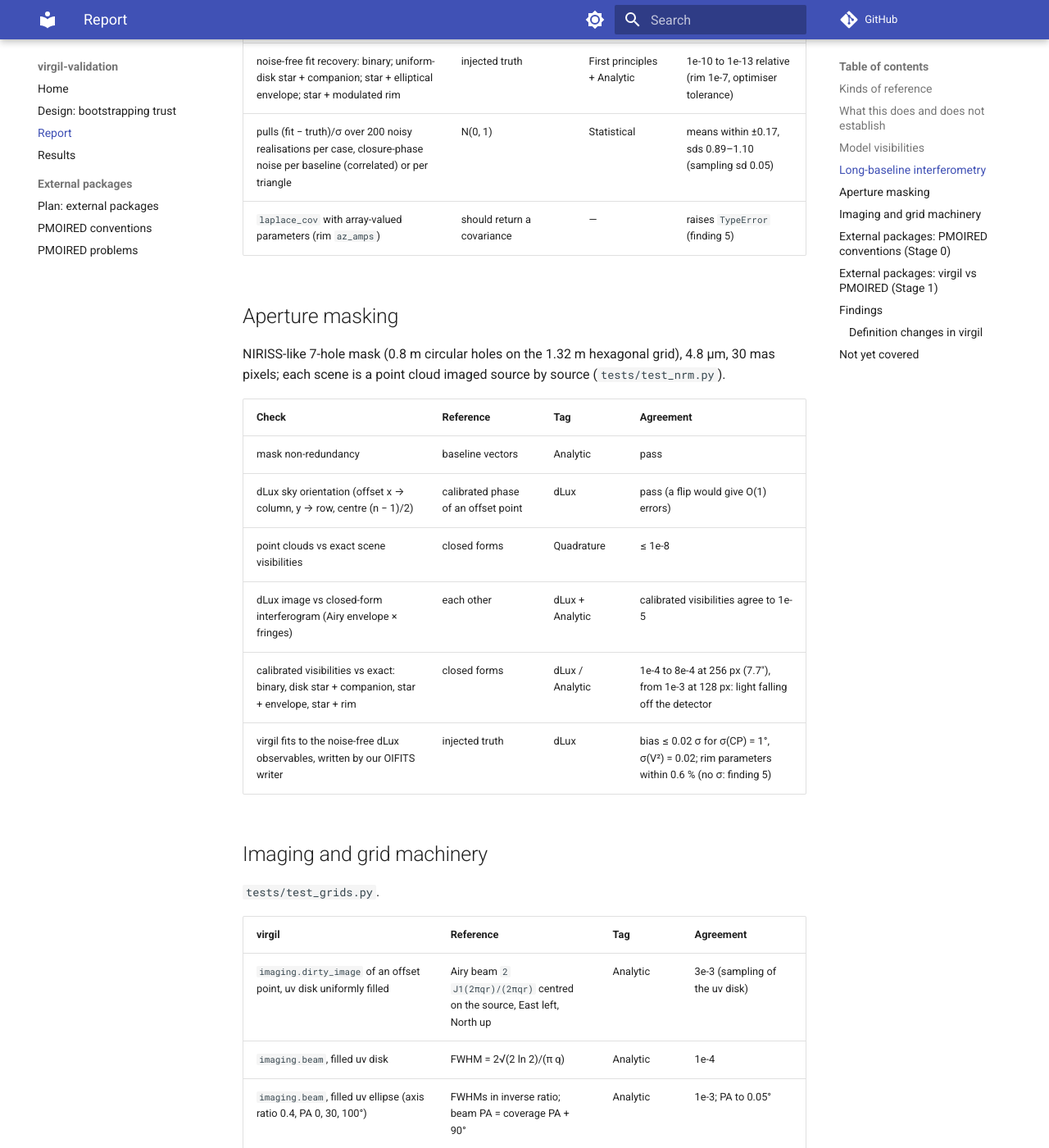
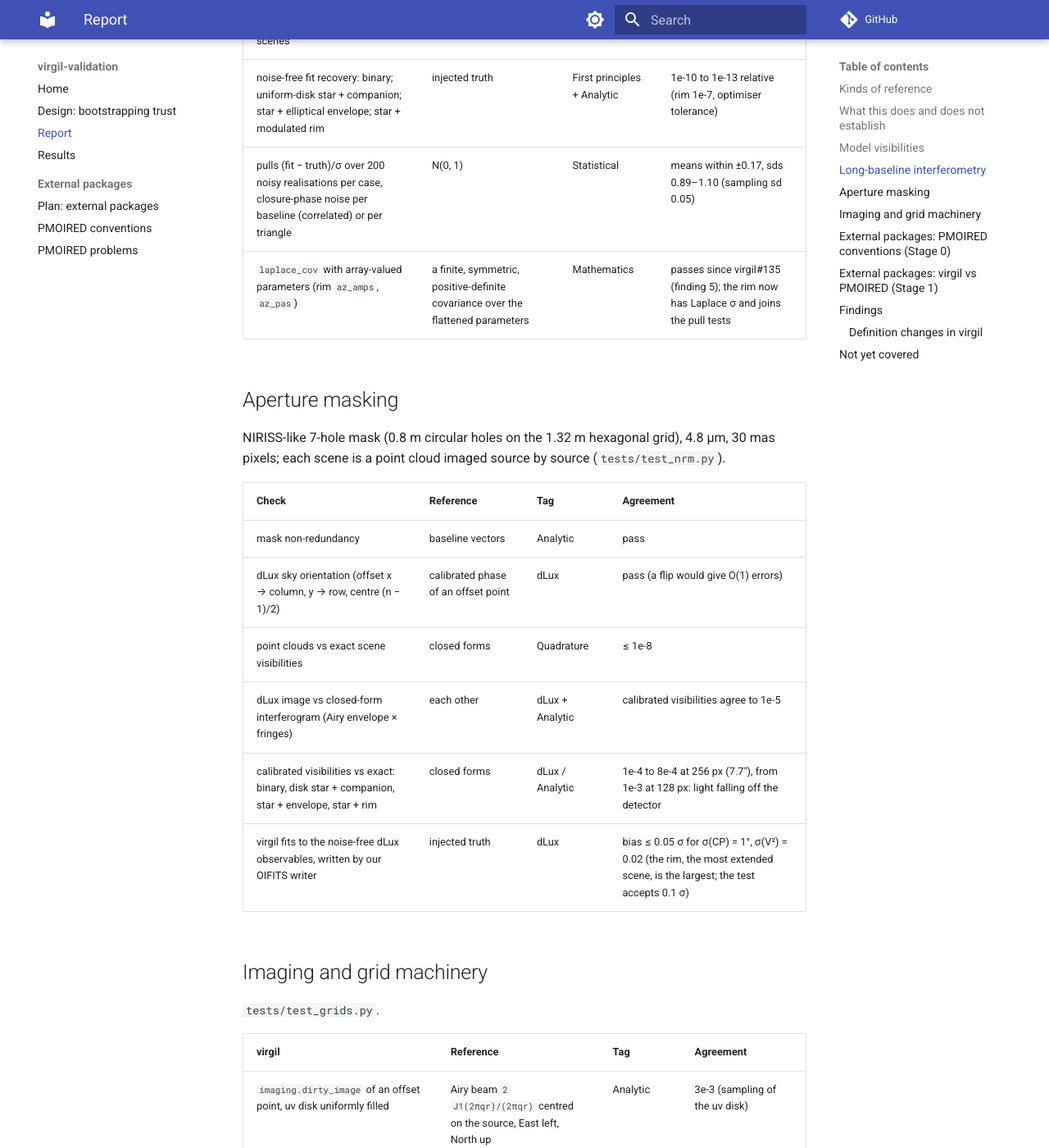
Before and after one commit to benjaminpope/virgil-validation, an MkDocs documentation site: the page built from docs/report.md, in a window 1280 px wide and 1400 px high, scrolled down 2998 px. Shown: the whole window at 82% size. Built offline with MkDocs 1.6.1 and Material for MkDocs 9.7.7, drawn with Linux system fonts in a browser that asks for light colours; comment, search, counter and statistics services are not loaded.

Commit message:
Review: finding 5 described as fixed throughout; masking bias bound 0.05 sigma (rim largest); report pulls include the rim
Co-Authored-By: Claude Opus 5.5 <noreply@anthropic.com>

```diff
--- a/docs/report.md
+++ b/docs/report.md
@@ -72,7 +72,7 @@ Four VLTI UTs, 7 hour angles, 6 channels in H–K, declination −50°
 | our OIFITS file read by `OIData`; `data.model(...)` vs the V² and closure phases we wrote, for 4 scenes | our writer, our closure phases (T3 = V12 V23 V13*) | First principles | 5e-16 |
 | noise-free fit recovery: binary; uniform-disk star + companion; star + elliptical envelope; star + modulated rim | injected truth | First principles + Analytic | 1e-10 to 1e-13 relative (rim 1e-7, optimiser tolerance) |
 | pulls (fit − truth)/σ over 200 noisy realisations per case, closure-phase noise per baseline (correlated) or per triangle | N(0, 1) | Statistical | means within ±0.17, sds 0.89–1.10 (sampling sd 0.05) |
-| `laplace_cov` with array-valued parameters (rim `az_amps`) | should return a covariance | — | raises `TypeError` (finding 5) |
+| `laplace_cov` with array-valued parameters (rim `az_amps`, `az_pas`) | a finite, symmetric, positive-definite covariance over the flattened parameters | Mathematics | passes since virgil#135 (finding 5); the rim now has Laplace σ and joins the pull tests |
 
 ## Aperture masking
 
@@ -87,7 +87,7 @@ source (`tests/test_nrm.py`).
 | point clouds vs exact scene visibilities | closed forms | Quadrature | ≤ 1e-8 |
 | dLux image vs closed-form interferogram (Airy envelope × fringes) | each other | dLux + Analytic | calibrated visibilities agree to 1e-5 |
 | calibrated visibilities vs exact: binary, disk star + companion, star + envelope, star + rim | closed forms | dLux / Analytic | 1e-4 to 8e-4 at 256 px (7.7″), from 1e-3 at 128 px: light falling off the detector |
-| virgil fits to the noise-free dLux observables, written by our OIFITS writer | injected truth | dLux | bias ≤ 0.02 σ for σ(CP) = 1°, σ(V²) = 0.02; rim parameters within 0.6 % (no σ: finding 5) |
+| virgil fits to the noise-free dLux observables, written by our OIFITS writer | injected truth | dLux | bias ≤ 0.05 σ for σ(CP) = 1°, σ(V²) = 0.02 (the rim, the most extended scene, is the largest; the test accepts 0.1 σ) |
 
 ## Imaging and grid machinery
 
```
Also changed, not shown: README.md (+1 -1 lines), 1 other file.
